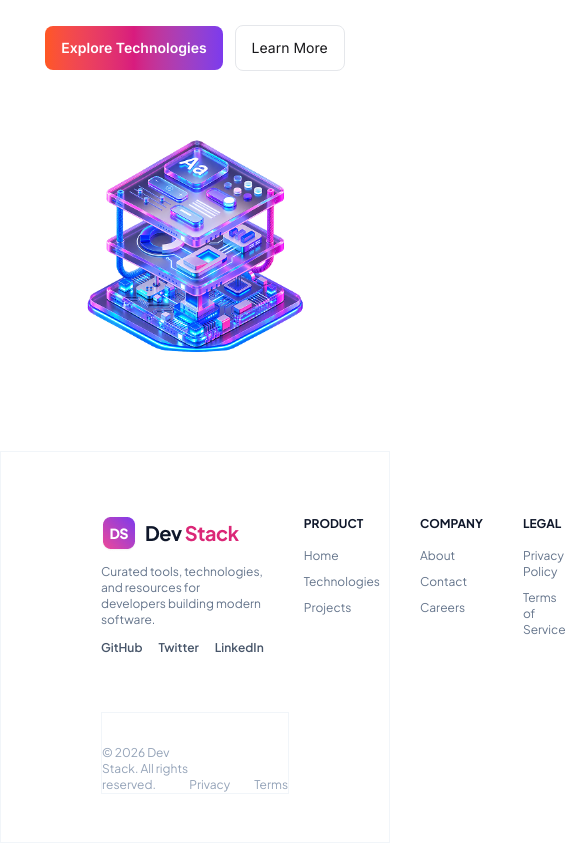
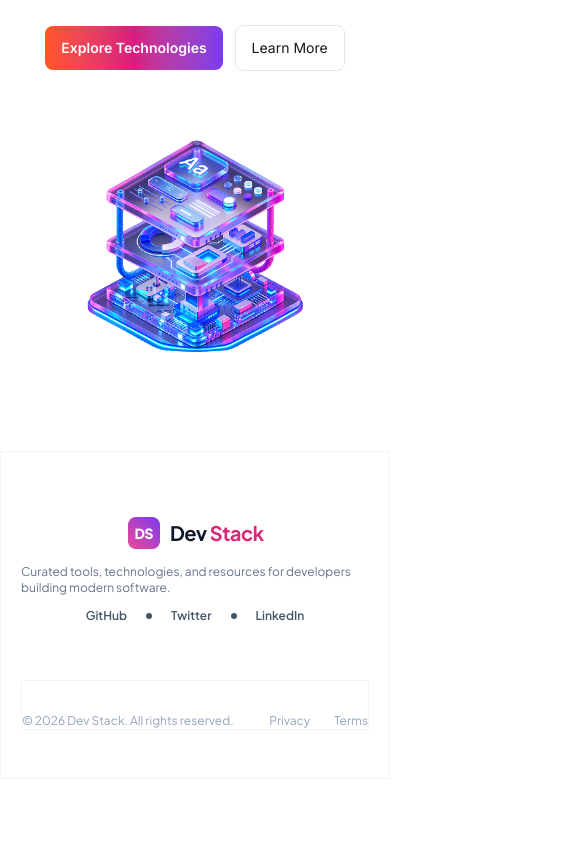
Before and after one commit to Mahfuz1907/B14-A05, a React (Vite) app: page / in a window 390 px wide. Shown: the part 473-1316 px from the top of the page, 566 px wide, since content can reach past the window. After the commit the page ends 1252 px from the top, so only its background shows below. Built offline with nearby package versions, Linux system fonts and the light colour scheme.

Commit message:
footer added and made responsive

```diff
--- a/src/App.tsx
+++ b/src/App.tsx
@@ -7,9 +7,9 @@ function App() {
 
   return (
     <div>
-      <Navbar />
-      <Banner />
-      <Footer />
+        <Navbar />
+        <Banner />
+        <Footer />
     </div>
   )
 }
--- a/src/Components/Banner/Banner.tsx
+++ b/src/Components/Banner/Banner.tsx
@@ -3,7 +3,7 @@ import Stack from '/assets/banner-stack.png'
 
 function Banner() {
     return (
-        <div className='px-5 sm:px-25 my-7.5 sm:my-25 flex flex-col sm:flex-row justify-between items-center w-full'>
+        <div className='px-5 sm:px-10 lg:px-25 my-7.5 sm:my-25 flex flex-col sm:flex-row justify-between items-center w-full'>
             <div className='flex flex-col justify-between items-center sm:items-start gap-6 sm:flex-1'>
                 <h1 className='flex flex-col justify-center items-center sm:items-start gap-1 inter text-6xl font-extrabold'>
                     <span className='text-[#0f172a]'>Build Your Ideal</span>
--- a/src/Components/Footer/Footer.tsx
+++ b/src/Components/Footer/Footer.tsx
@@ -1,19 +1,22 @@
 import '../../App.css';
+import { GoDotFill } from "react-icons/go";
 
 function Footer() {
     return (
-        <div className='border border-[#f1f5f9] bg-white px-25 pt-16 pb-12 flex flex-col justify-between items-start gap-14'>
-            <div className='flex flex-row justify-start items-start gap-10 lg:gap-40'>
-                <div className='flex flex-col justify-between items-start gap-3'>
+        <div className='border border-[#f1f5f9] bg-white px-5 sm:px-10 lg:px-25 pt-16 pb-12 flex flex-col justify-between items-center sm:items-start gap-14'>
+            <div className='flex flex-row justify-start items-center sm:items-start gap-10 lg:gap-40'>
+                <div className='flex flex-col justify-between items-center sm:items-start gap-3'>
                     <img src="/assets/logo-text.png" alt="" />
                     <p className='text-[#64748b] pjs text-xs font-normal'>Curated tools, technologies, and resources for developers building modern software.</p>
                     <ul className='flex flex-row justify-start items-center gap-4 text-[#475569] pjs text-xs font-semibold'>
                         <li className='cursor-pointer hover:text-[#d91b7e]'>GitHub</li>
+                        <li className='sm:hidden'><GoDotFill /></li>
                         <li className='cursor-pointer hover:text-[#d91b7e]'>Twitter</li>
+                        <li className='sm:hidden'><GoDotFill /></li>
                         <li className='cursor-pointer hover:text-[#d91b7e]'>LinkedIn</li>
                     </ul>
                 </div>
-                <div className='flex flex-col justify-between items-start gap-4'>
+                <div className='hidden sm:flex flex-col justify-between items-start gap-4'>
                     <h1 className='text-[#0f172a] pjs text-xs font-bold'>PRODUCT</h1>
                     <ul className='flex flex-col justify-between items-start gap-2.5 pjs text-[#64748b] text-xs font-normal'>
                         <li className='cursor-pointer hover:text-black'>Home</li>
@@ -21,7 +24,7 @@ function Footer() {
                         <li className='cursor-pointer hover:text-black'>Projects</li>
                     </ul>
                 </div>
-                <div className='flex flex-col justify-between items-start gap-4'>
+                <div className='hidden sm:flex flex-col justify-between items-start gap-4'>
                     <h1 className='text-[#0f172a] pjs text-xs font-bold'>COMPANY</h1>
                     <ul className='flex flex-col justify-between items-start gap-2.5 pjs text-[#64748b] text-xs font-normal'>
                         <li className='cursor-pointer hover:text-black'>About</li>
@@ -29,7 +32,7 @@ function Footer() {
                         <li className='cursor-pointer hover:text-black'>Careers</li>
                     </ul>
                 </div>
-                <div className='flex flex-col justify-between items-start gap-4'>
+                <div className='hidden sm:flex flex-col justify-between items-start gap-4'>
                     <h1 className='text-[#0f172a] pjs text-xs font-bold'>LEGAL</h1>
                     <ul className='flex flex-col justify-between items-start gap-2.5 pjs text-[#64748b] text-xs font-normal'>
                         <li className='cursor-pointer hover:text-black'>Privacy Policy</li>
--- a/src/Components/Navbar/Navbar.tsx
+++ b/src/Components/Navbar/Navbar.tsx
@@ -11,8 +11,8 @@ function Navbar() {
     }
 
     return (
-        <div className='flex flex-row justify-between items-center border border-[#f1f5f9] px-5 sm:px-25 py-2.5 sm:py-6'>
-            <img className='cursor-pointer hidden sm:flex' src={Logo} alt="" />
+        <div className='flex flex-row justify-between items-center border border-[#f1f5f9] px-5 sm:px-10 lg:px-25 py-2.5 sm:py-6'>
+            <img className='cursor-pointer hidden sm:flex w-25 lg:w-auto' src={Logo} alt="" />
             <img className='flex sm:hidden' src="/assets/hamburger.png" alt="" />
             <img className='cursor-pointer flex sm:hidden' src={Logo} alt="" />
             <ul className='pjs hidden sm:flex flex-row justify-between items-center gap-7 hover:text-black'>
```
